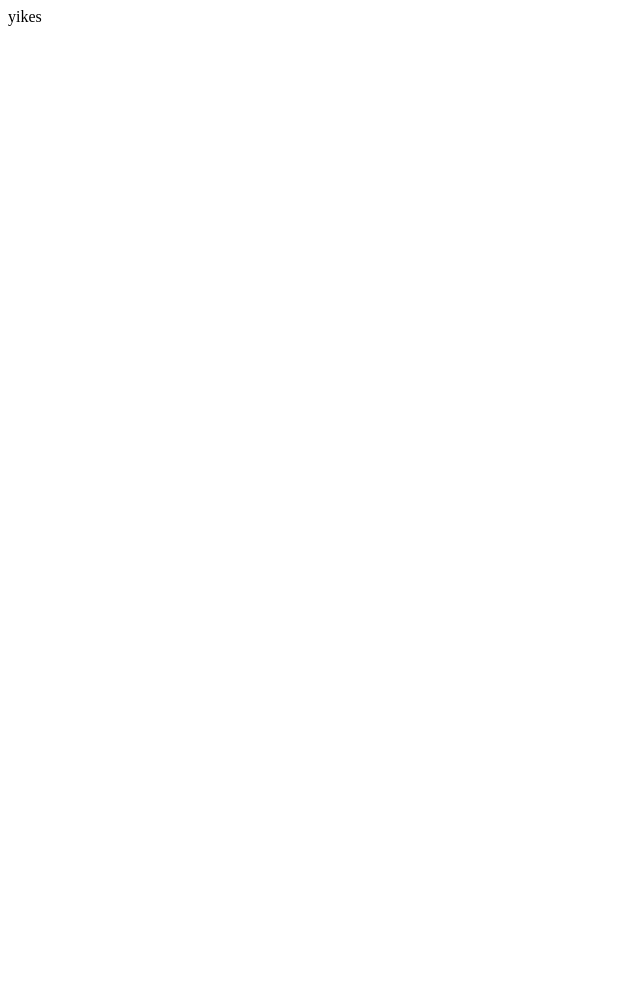
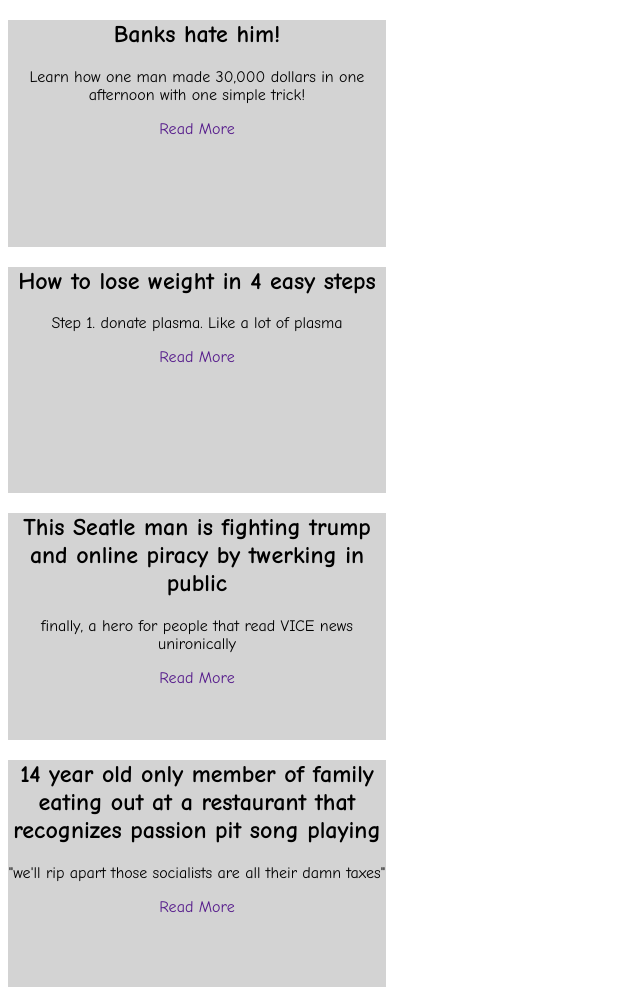
Before and after one commit to allsgood1/Innovatebham, a plain HTML site: page CSSdrill.html in a window 1280 px wide. Shown: the whole page, without its empty margins (0-640 px from the left). Before the commit the page ends 800 px from the top, so only its background shows below. Drawn offline with Linux system fonts and the light colour scheme.

Commit message:
Add files via upload

```diff
--- /dev/null
+++ b/CSSdrill.css
@@ -0,0 +1,32 @@
+body {
+    font-family: "Comic Sans MS", cursive, sans-serif;
+  }
+  a{
+      text-decoration: none;
+  }
+
+h2, p{
+    text-align: center;
+}
+#readme-wrapper {
+    text-align: center;
+}
+a:hover {
+    background-color: lightpink;
+    font-weight: bold;
+    font-size: xx-large;
+}
+
+.box {
+    height: 6cm;
+    width: 10cm;
+}
+.gray {
+    background: lightgray
+}
+
+.border-red {
+    border: 1px solid rgba(219, 219, 219, 0.356);
+    box-sizing: border-box;
+
+}
--- a/CSSdrill.html
+++ b/CSSdrill.html
@@ -1 +1,34 @@
-yikes
+<!DOCTYPE html>
+<html lang="en">
+
+<head>
+    <link rel="stylesheet" href="CSSdrill.css">
+</head>
+
+<body>
+    <div class="box gray">
+        <h2>Banks hate him!</h2>
+        <p>Learn how one man made 30,000 dollars in one afternoon with one simple trick!</p>
+        <div id="readme-wrapper"><a href="">Read More</a></div>
+    </div>
+
+    <div class="box gray">
+        <h2>How to lose weight in 4 easy steps</h2>
+        <p>Step 1. donate plasma. Like a lot of plasma</p>
+         <div id="readme-wrapper"><a href="">Read More</a></div>
+    </div>
+
+    <div class="box gray">
+        <h2>This Seatle man is fighting trump and online piracy by twerking in public</h2>
+        <p>finally, a hero for people that read VICE news unironically</p>
+         <div id="readme-wrapper"><a href="">Read More</a></div>
+    </div>
+
+    <div class="box gray">
+        <h2>14 year old only member of family eating out at a restaurant that recognizes passion pit song playing</h2>
+        <p>"we'll rip apart those socialists are all their damn taxes"</p>
+         <div id="readme-wrapper"><a href="">Read More</a></div>
+    </div>
+</body>
+
+</html>
--- /dev/null
+++ b/test.css
@@ -0,0 +1,34 @@
+body {
+    color:red
+}
+
+[for="email"]{
+    font-weight: bold;
+}
+
+.text-center{
+    text-align: center;
+}
+.text-right{
+    text-align: right;
+}
+.box {
+    height: 4.5cm;
+    width: 3.5cm;
+}
+.blue {
+    background: forestgreen
+}
+
+.border-red {
+    border: 1px solid red;
+    box-sizing: border-box;
+
+}
+
+#submitButton {
+    color: purple;
+}
+input, label, button .displayBlock {
+    display: block;
+}
```
